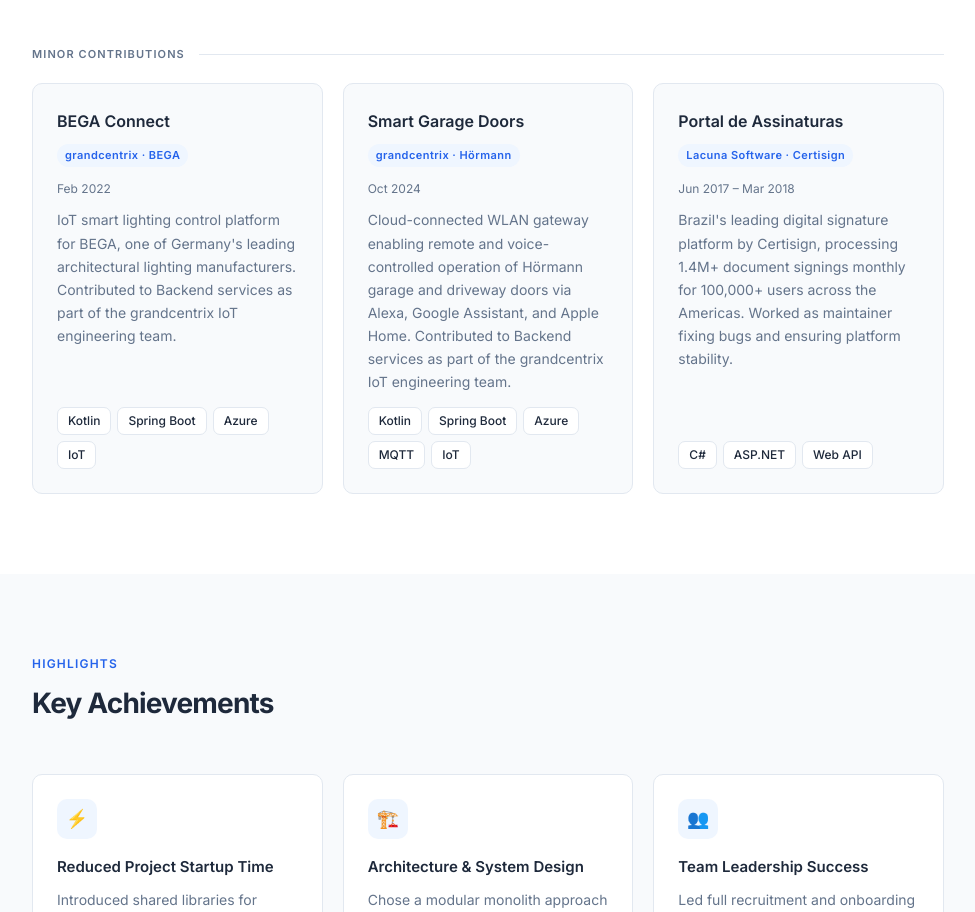
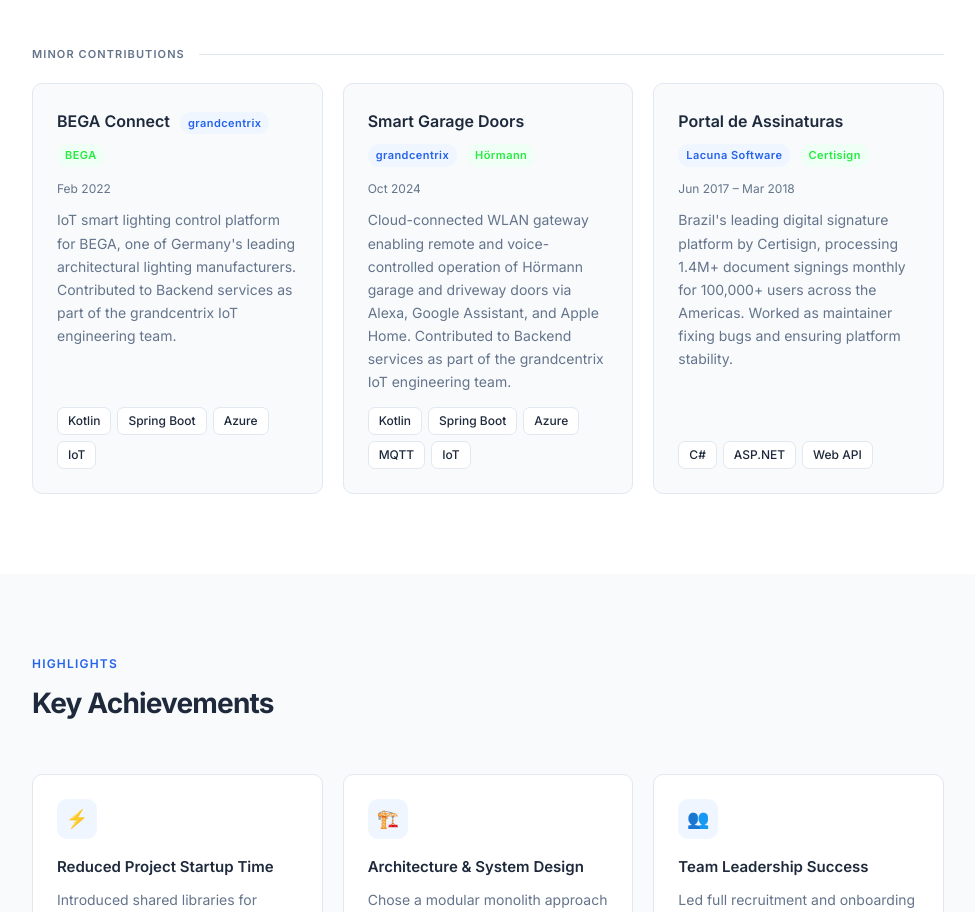
Before and after one commit to brunopessanha/brunopessanha.github.io, a plain HTML site: page index.html in a window 1280 px wide. Shown: the part 5588-6500 px from the top of the page, without its empty margins (152-1127 px from the left). Drawn offline with Linux system fonts and the light colour scheme.

Commit message:
separate project customer from company

```diff
--- a/css/style.css
+++ b/css/style.css
@@ -7,6 +7,9 @@
   --accent:       #2563EB;
   --accent-hover: #1D4ED8;
   --accent-light: #EFF6FF;
+  --secondary:       #25eb3f;
+  --secondary-hover: #1dd849;
+  --secondary-light: #effff6;
   --nav-h:        64px;
   --max-w:        960px;
   --radius:       10px;
@@ -457,6 +460,16 @@
   border-radius: 9999px;
 }
 
+.project-customer {
+  font-size: 0.6875rem;
+  font-weight: 600;
+  letter-spacing: 0.04em;
+  color: var(--secondary);
+  background: var(--secondary-light);
+  padding: 2px 8px;
+  border-radius: 9999px;
+}
+
 .project-date {
   font-size: 0.75rem;
   color: var(--text-muted);
@@ -615,6 +628,9 @@
     --accent:       #60A5FA;
     --accent-hover: #93C5FD;
     --accent-light: #1E3A5F;
+    --secondary:       #60fa89;
+    --secondary-hover: #93fda8;
+    --secondary-light: #1e5f2b;
   }
 
   nav { background: rgba(15, 23, 42, 0.92); }
--- a/index.html
+++ b/index.html
@@ -533,7 +533,8 @@
         <div class="project-card">
           <div class="project-header">
             <h3 class="project-name">BEGA Connect</h3>
-            <span class="project-company">grandcentrix · BEGA</span>
+            <span class="project-company">grandcentrix</span>
+            <span class="project-customer">BEGA</span>
           </div>
           <p class="project-date">Feb 2022</p>
           <p class="project-desc" data-i18n="projects.bega.desc">IoT smart lighting control platform for BEGA, one of Germany's leading architectural lighting manufacturers. Contributed to Backend services as part of the grandcentrix IoT engineering team.</p>
@@ -548,7 +549,8 @@
         <div class="project-card">
           <div class="project-header">
             <h3 class="project-name">Smart Garage Doors</h3>
-            <span class="project-company">grandcentrix · Hörmann</span>
+            <span class="project-company">grandcentrix</span>
+            <span class="project-customer">Hörmann</span>
           </div>
           <p class="project-date">Oct 2024</p>
           <p class="project-desc" data-i18n="projects.garage.desc">Cloud-connected WLAN gateway enabling remote and voice-controlled operation of Hörmann garage and driveway doors via Alexa, Google Assistant, and Apple Home. Contributed to Backend services as part of the grandcentrix IoT engineering team.</p>
@@ -564,7 +566,8 @@
         <div class="project-card">
           <div class="project-header">
             <h3 class="project-name">Portal de Assinaturas</h3>
-            <span class="project-company">Lacuna Software · Certisign</span>
+            <span class="project-company">Lacuna Software</span>
+            <span class="project-customer">Certisign</span>
           </div>
           <p class="project-date" data-i18n="projects.portal.date">Jun 2017 – Mar 2018</p>
           <p class="project-desc" data-i18n="projects.portal.desc">Brazil's leading digital signature platform by Certisign, processing 1.4M+ document signings monthly for 100,000+ users across the Americas. Worked as maintainer fixing bugs and ensuring platform stability.</p>
```
